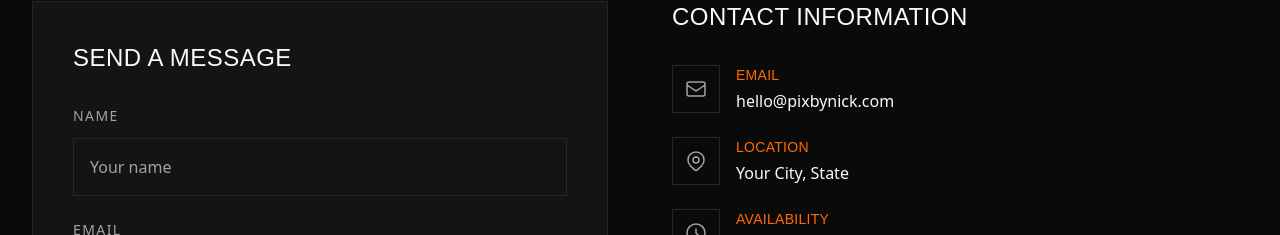
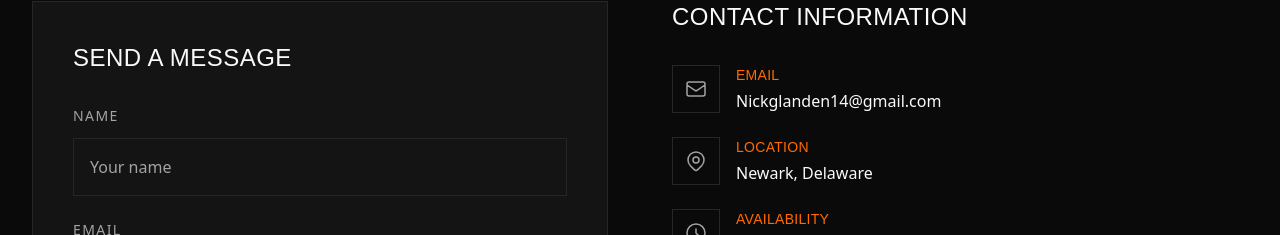
Before and after one commit to chrisglitz/pixbynick, a Next.js app: page /contact in a window 1280 px wide. Shown: the part 363-598 px from the top of the page. Built offline with nearby package versions, Linux system fonts and the light colour scheme.

Commit message:
content: Update contact email and location

```diff
--- a/src/app/contact/page.tsx
+++ b/src/app/contact/page.tsx
@@ -49,7 +49,7 @@ export default function ContactPage() {
                       </svg>
                     ),
                     label: "Email",
-                    value: "hello@pixbynick.com",
+                    value: "Nickglanden14@gmail.com",
                   },
                   {
                     icon: (
@@ -59,7 +59,7 @@ export default function ContactPage() {
                       </svg>
                     ),
                     label: "Location",
-                    value: "Your City, State",
+                    value: "Newark, Delaware",
                   },
                   {
                     icon: (
```
